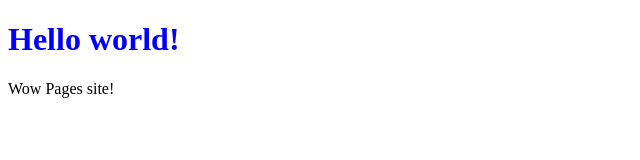
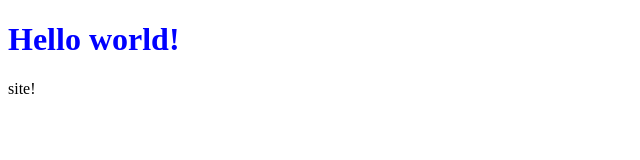
Before and after one commit to Shirsh-ui/history-notes.github.io, a plain HTML site: page index.html in a window 1280 px wide. Shown: the whole page, without its empty margins (0-640 px from the left). Drawn offline with Linux system fonts and the light colour scheme.

Commit message:
Update index.html

```diff
--- a/index.html
+++ b/index.html
@@ -7,6 +7,6 @@
   </head>
   <body>
     <h1>Hello world!</h1>
-    <p>Wow Pages site!</p>
+    <p>site!</p>
   </body>
 </html>
```
